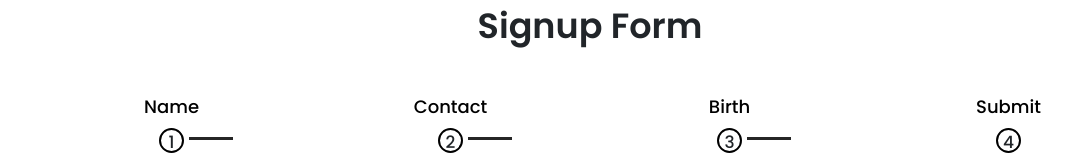
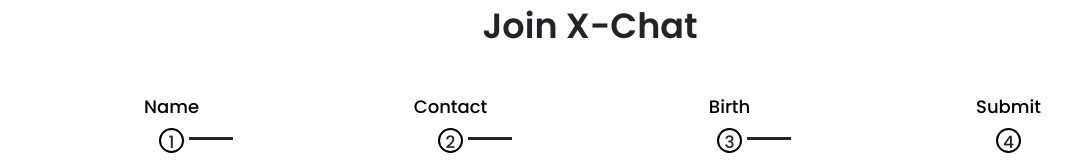
Before and after one commit to SoltechDev/xchat, a plain HTML site: page index.html in a window 1280 px wide. Shown: the top 160 px of the page, without its empty margins (50-1122 px from the left). Drawn offline with nearby package versions, Linux system fonts and the light colour scheme.

Commit message:
update index.html

```diff
--- a/index.html
+++ b/index.html
@@ -10,7 +10,7 @@
   </head>
   <body>
     <div class="container">
-      <header>Signup Form</header>
+      <header>Join X-Chat</header>
       <div class="progress-bar">
         <div class="step">
           <p>Name</p>
```
